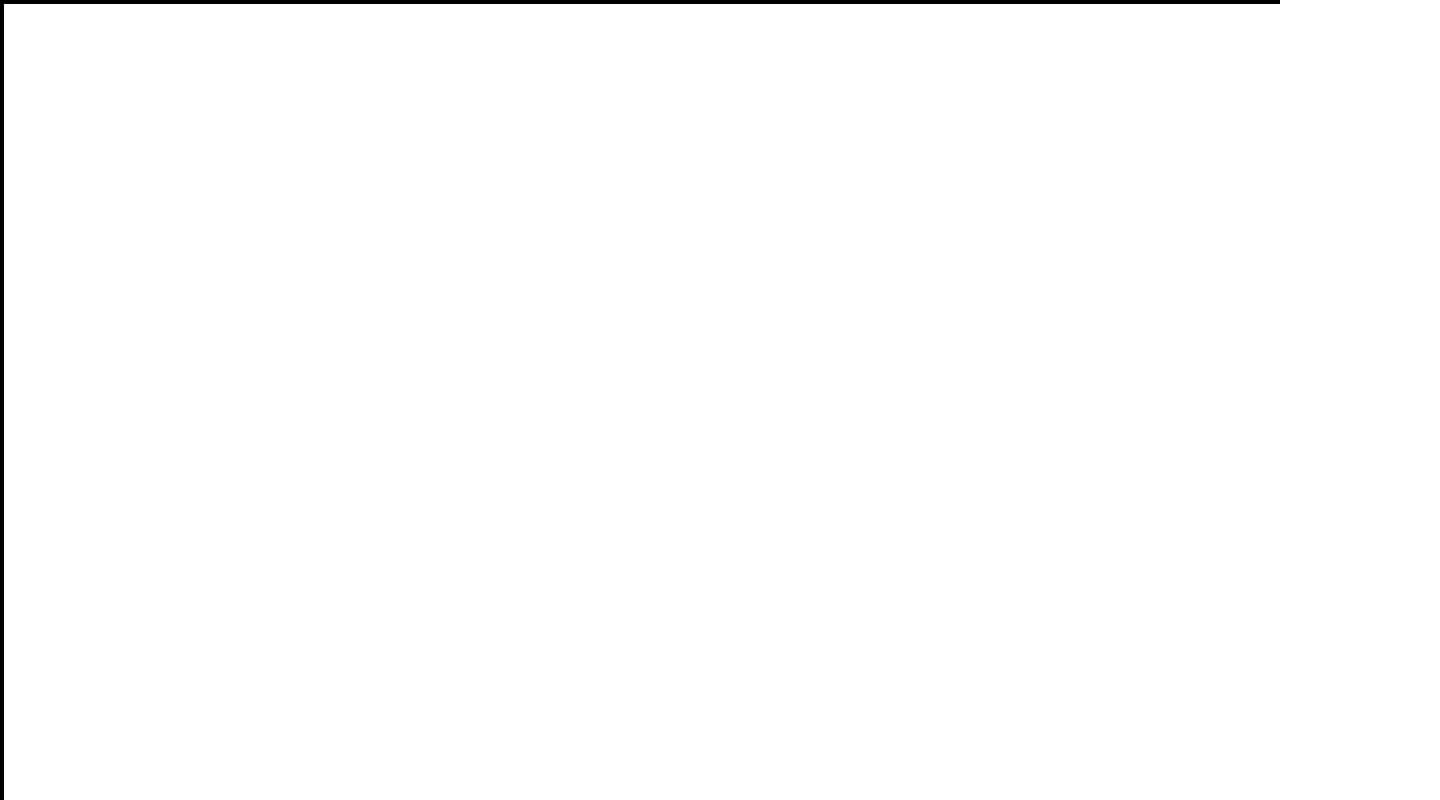
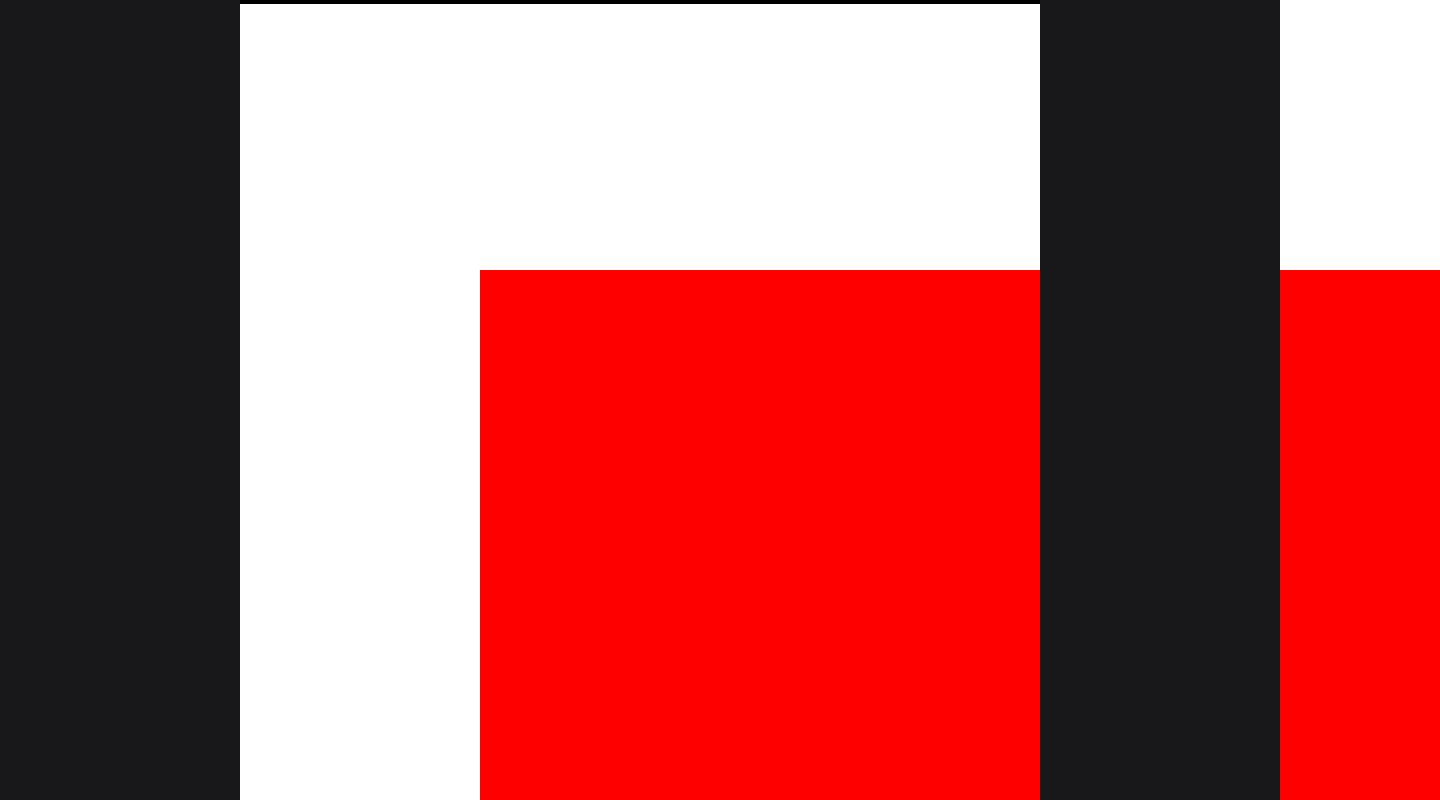
Before and after one commit to abijeetraut1/WebElement_Design_page, a React (Create React App) app: page /draw in a window 1280 px wide. Shown: the top 800 px of the page, 1440 px wide, since content can reach past the window. Built offline with nearby package versions, Linux system fonts and the light colour scheme.

Commit message:
added side control layout

```diff
--- a/src/Designs/Draw/DrawAWebSite.js
+++ b/src/Designs/Draw/DrawAWebSite.js
@@ -7,7 +7,9 @@ import { move } from './Functions/moveNode/MoveNode';
 import { NodeChange } from './Functions/ChangeNode/changeNode';
 import { arrowFunction } from './Functions/shortCuts/arrowPosition/ArrowFunctions';
 import { createElementOnDblClick } from './Functions/DoubleClickNode/DubbleClickNode';
-
+import ListNodes from './Layouts/NodesList/NodesList';
+import Editor from './Layouts/Editor/Editor';
+import StatusBar from './Layouts/StatusBar/StatusBar';
 
 export default function DrawAWebSite() {
     const [isDrawing, setIsDrawing] = useState(false);
@@ -122,8 +124,36 @@ export default function DrawAWebSite() {
         }
     }
 
+    useEffect(() => {
+        const ele = document.querySelector("#screen-desktop");
+
+        document.addEventListener("wheel", (event) => {
+          if(event.ctrlKey){
+            if(event.deltaY < 0){
+              event.preventDefault();
+              let previous = parseFloat(ele.style.scale) + 0.05;
+              ele.style.scale = previous;
+            }else if(event.deltaY > 0){
+              event.preventDefault();
+              let previous = parseFloat(ele.style.scale) - 0.05;
+              ele.style.scale = previous;
+            }
+          }
+        }, { passive: false })
+
+    }, []);
+
   return (
     <section style={{overflowX:"hidden", overflowY:"hidden"}}>
+
+
+        <section>
+            <section
+                id="screen-desktop"
+                style={{position: "absolute", backgroundColor:"red", height:"1080px", width:"1920px", scale: ".5"}}
+            ></section>
+        </section>
+
         <section id="drawing-section" >
             <canvas id='canvas' height="1080" width="1920" className=" border-4 border-black"
                 onMouseDown={el => setPosition(el)}
@@ -137,6 +167,14 @@ export default function DrawAWebSite() {
 
         </section>
 
+        <section>
+            <section>
+                {<ListNodes />}
+            </section>
+            <section>
+                {<Editor />}
+            </section>
+        </section>
     </section>
   )
 }
--- /dev/null
+++ b/src/Designs/Draw/Layouts/Editor/Editor.js
@@ -0,0 +1,9 @@
+import React from 'react'
+
+export default function Editor() {
+  return (
+    <aside className={`l-0 overflow-auto max-h-full h-screen w-60 duration-300 bg-zinc-900 px-3 py-4 shadow-zinc-950 fixed top-0 right-0 z-1`}>
+
+    </aside>
+  )
+}
--- /dev/null
+++ b/src/Designs/Draw/Layouts/NodesList/NodesList.js
@@ -0,0 +1,9 @@
+import React from 'react'
+
+export default function ListNodes() {
+  return (
+    <aside className={`l-0 overflow-auto max-h-full h-screen w-60 duration-300 bg-zinc-900 px-3 py-4 fixed top-0 z-1`}>
+
+    </aside>
+  )
+}
--- /dev/null
+++ b/src/Designs/Draw/Layouts/StatusBar/StatusBar.js
@@ -0,0 +1,9 @@
+import React from 'react'
+
+export default function StatusBar() {
+  return (
+    <asbide className={`l-0 overflow-auto max-h-full h-4 w-full duration-300 bg-zinc-900 px-3 py-4 shadow-zinc-950 fixed top-0 bottom-1 z-1`}>
+        StatusBar
+    </asbide>
+  )
+}
```
